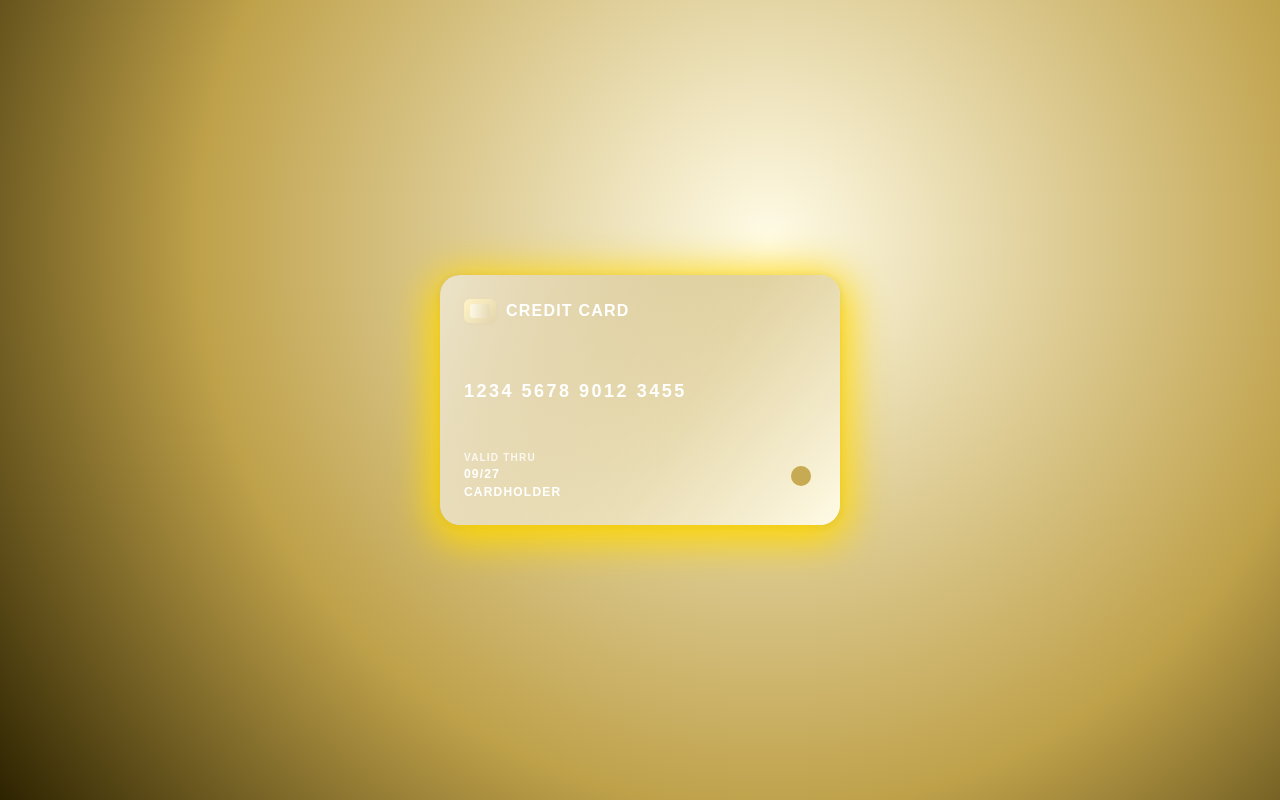
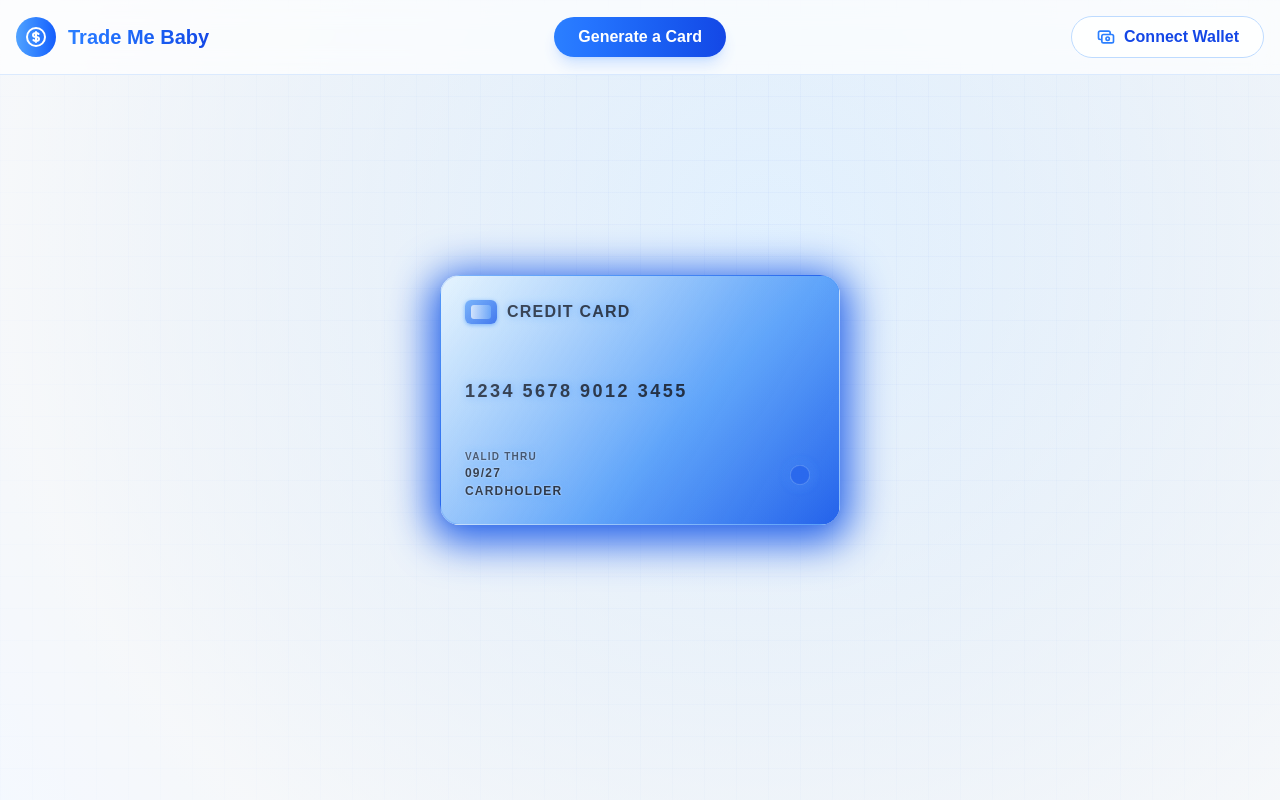
Before and after one commit to Avoisavo/EasyA-Wiser, a Next.js app: page /card in a window 1280 px wide. Built offline with nearby package versions, Linux system fonts and the light colour scheme.

Commit message:
change colour

```diff
--- /dev/null
+++ b/components/header.js
@@ -0,0 +1,66 @@
+import { motion } from 'framer-motion';
+
+export default function Header() {
+  return (
+    <header className="fixed top-0 left-0 right-0 z-50 backdrop-blur-md bg-white/70 border-b border-blue-100">
+      <div className="container mx-auto px-4 py-4">
+        <div className="flex items-center justify-between">
+          {/* Left side - Logo and Title */}
+          <div className="flex items-center space-x-3">
+            <div className="w-10 h-10 rounded-full bg-gradient-to-r from-blue-400 to-blue-600 flex items-center justify-center">
+              <svg
+                className="w-6 h-6 text-white"
+                fill="none"
+                stroke="currentColor"
+                viewBox="0 0 24 24"
+                xmlns="http://www.w3.org/2000/svg"
+              >
+                <path
+                  strokeLinecap="round"
+                  strokeLinejoin="round"
+                  strokeWidth={2}
+                  d="M12 8c-1.657 0-3 .895-3 2s1.343 2 3 2 3 .895 3 2-1.343 2-3 2m0-8c1.11 0 2.08.402 2.599 1M12 8V7m0 1v8m0 0v1m0-1c-1.11 0-2.08-.402-2.599-1M21 12a9 9 0 11-18 0 9 9 0 0118 0z"
+                />
+              </svg>
+            </div>
+            <span className="text-xl font-bold bg-clip-text text-transparent bg-gradient-to-r from-blue-500 to-blue-700">
+              Trade Me Baby
+            </span>
+          </div>
+
+          {/* Middle - Generate Card Button */}
+          <motion.button
+            whileHover={{ scale: 1.05 }}
+            whileTap={{ scale: 0.95 }}
+            className="px-6 py-2 rounded-full bg-gradient-to-r from-blue-500 to-blue-700 text-white font-semibold shadow-lg shadow-blue-500/20 hover:shadow-blue-500/40 transition-all duration-300"
+          >
+            Generate a Card
+          </motion.button>
+
+          {/* Right side - Connect Wallet Button */}
+          <motion.button
+            whileHover={{ scale: 1.05 }}
+            whileTap={{ scale: 0.95 }}
+            className="px-6 py-2 rounded-full border border-blue-200 bg-white/80 text-blue-700 font-semibold hover:bg-blue-50 transition-all duration-300 flex items-center space-x-2"
+          >
+            <svg
+              className="w-5 h-5 text-blue-500"
+              fill="none"
+              stroke="currentColor"
+              viewBox="0 0 24 24"
+              xmlns="http://www.w3.org/2000/svg"
+            >
+              <path
+                strokeLinecap="round"
+                strokeLinejoin="round"
+                strokeWidth={2}
+                d="M17 9V7a2 2 0 00-2-2H5a2 2 0 00-2 2v6a2 2 0 002 2h2m2 4h10a2 2 0 002-2v-6a2 2 0 00-2-2H9a2 2 0 00-2 2v6a2 2 0 002 2zm7-5a2 2 0 11-4 0 2 2 0 014 0z"
+              />
+            </svg>
+            <span>Connect Wallet</span>
+          </motion.button>
+        </div>
+      </div>
+    </header>
+  );
+}
--- a/pages/card.js
+++ b/pages/card.js
@@ -1,4 +1,5 @@
 import React, { useRef, useState } from 'react';
+import Header from '../components/header';
 
 const cardWidth = 400;
 const cardHeight = 250;
@@ -7,14 +8,17 @@ const cardStyle = {
   width: `${cardWidth}px`,
   height: `${cardHeight}px`,
   borderRadius: '20px',
-  boxShadow: '0 8px 40px 10px gold, 0 2px 8px rgba(0,0,0,0.2)',
-  background: 'linear-gradient(135deg, #bfa14a 0%, #fffbe6 100%)',
+  boxShadow: '0 8px 40px 10px #2563eb, 0 2px 8px rgba(0,0,0,0.08)',
+  background: 'linear-gradient(135deg, #e0f2fe 0%, #60a5fa 60%, #2563eb 100%)',
   position: 'absolute',
   top: '50%',
   left: '50%',
   transform: 'translate(-50%, -50%)',
   perspective: '1200px',
   cursor: 'grab',
+  color: '#1e293b',
+  border: '1.5px solid rgba(37,99,235,0.12)',
+  overflow: 'hidden',
 };
 
 const shineStyle = {
@@ -23,9 +27,10 @@ const shineStyle = {
   left: 0,
   width: '100%',
   height: '100%',
-  background: 'linear-gradient(120deg, rgba(255,255,255,0.7) 0%, rgba(255,255,255,0.1) 60%, rgba(255,255,255,0.0) 100%)',
+  background: 'linear-gradient(120deg, rgba(255,255,255,0.18) 0%, rgba(96,165,250,0.04) 60%, rgba(255,255,255,0.0) 100%)',
   borderRadius: '20px',
   pointerEvents: 'none',
+  zIndex: 10,
 };
 
 function CreditCard3D() {
@@ -61,18 +66,38 @@ function CreditCard3D() {
   });
 
   return (
+    <>
+      <Header />
       <div style={{
         minHeight: '100vh',
         width: '100vw',
-      background: 'radial-gradient(circle at 60% 30%, #fffbe6 0%, #bfa14a 60%, #2d2300 100%)',
+        position: 'relative',
         overflow: 'hidden',
-      position: 'relative',
+        background: 'radial-gradient(circle at 60% 30%, #f0f9ff 0%, #e0e7ef 80%, #dbeafe 100%)',
       }}>
+        {/* Grid overlay */}
+        <div style={{
+          position: 'absolute',
+          inset: 0,
+          zIndex: 0,
+          backgroundImage: `linear-gradient(to right, rgba(37,99,235,0.04) 1px, transparent 1px), linear-gradient(to bottom, rgba(37,99,235,0.04) 1px, transparent 1px)`,
+          backgroundSize: '32px 32px',
+          pointerEvents: 'none',
+        }} />
+        {/* Vignette overlay */}
+        <div style={{
+          position: 'absolute',
+          inset: 0,
+          zIndex: 1,
+          background: 'radial-gradient(circle at 60% 30%, rgba(96,165,250,0.10) 0%, rgba(255,255,255,0.7) 80%)',
+          pointerEvents: 'none',
+        }} />
         <div
           style={{
             ...cardStyle,
             transform: `translate(-50%, -50%) rotateY(${rotation}deg)`,
             transition: dragging.current ? 'none' : 'box-shadow 0.3s',
+            zIndex: 2,
           }}
           onMouseDown={handleMouseDown}
         >
@@ -92,12 +117,13 @@ function CreditCard3D() {
               flexDirection: 'column',
               justifyContent: 'space-between',
               padding: '24px',
-            color: '#fff',
+              color: '#1e293b',
               fontFamily: 'sans-serif',
               fontWeight: 600,
               letterSpacing: '1.2px',
               zIndex: 2,
               fontSize: '13px',
+              textShadow: '0 0 8px #60a5fa, 0 0 2px #fff',
             }}>
               <div style={{ display: 'flex', alignItems: 'center', gap: 10 }}>
                 {/* Chip */}
@@ -105,8 +131,8 @@ function CreditCard3D() {
                   width: 32,
                   height: 24,
                   borderRadius: 6,
-                background: 'linear-gradient(135deg, #ffe066 0%, #bfa14a 100%)',
-                boxShadow: '0 1px 4px #bfa14a',
+                  background: 'linear-gradient(135deg, #60a5fa 0%, #2563eb 100%)',
+                  boxShadow: '0 1px 4px #60a5fa',
                   display: 'flex',
                   alignItems: 'center',
                   justifyContent: 'center',
@@ -115,41 +141,43 @@ function CreditCard3D() {
                     width: 20,
                     height: 14,
                     borderRadius: 3,
-                  background: 'linear-gradient(90deg, #fffbe6 0%, #bfa14a 100%)',
+                    background: 'linear-gradient(90deg, #fff 0%, #60a5fa 100%)',
                     opacity: 0.7,
                   }} />
                 </div>
-              <span style={{ fontSize: 16, color: '#fff', fontWeight: 700 }}>CREDIT CARD</span>
+                <span style={{ fontSize: 16, color: '#1e293b', fontWeight: 700, textShadow: '0 0 8px #60a5fa' }}>CREDIT CARD</span>
               </div>
-            <div style={{ fontSize: 18, letterSpacing: '2.5px', margin: '18px 0 0 0', color: '#fff' }}>
+              <div style={{ fontSize: 18, letterSpacing: '2.5px', margin: '18px 0 0 0', color: '#1e293b', textShadow: '0 0 8px #60a5fa' }}>
                 1234  5678  9012  3455
               </div>
               <div style={{ display: 'flex', justifyContent: 'space-between', alignItems: 'center', marginTop: 8 }}>
                 <div>
-                <div style={{ fontSize: 10, color: '#fff', opacity: 0.8 }}>VALID THRU</div>
-                <div style={{ fontSize: 12, color: '#fff', fontWeight: 700 }}>09/27</div>
-                <div style={{ fontSize: 12, color: '#fff', fontWeight: 700 }}>CARDHOLDER</div>
+                  <div style={{ fontSize: 10, color: '#1e293b', opacity: 0.8 }}>VALID THRU</div>
+                  <div style={{ fontSize: 12, color: '#1e293b', fontWeight: 700 }}>09/27</div>
+                  <div style={{ fontSize: 12, color: '#1e293b', fontWeight: 700 }}>CARDHOLDER</div>
                 </div>
-              {/* Mastercard logo */}
+                {/* Blue Mastercard logo */}
                 <div style={{ display: 'flex', alignItems: 'center', gap: -8 }}>
                   <div style={{
                     width: 20,
                     height: 20,
                     borderRadius: '50%',
-                  background: '#ffe066',
+                    background: 'radial-gradient(circle, #60a5fa 60%, #e0f2fe 100%)',
                     opacity: 0.9,
                     position: 'relative',
                     left: 5,
+                    boxShadow: '0 0 12px #60a5fa',
                   }} />
                   <div style={{
                     width: 20,
                     height: 20,
                     borderRadius: '50%',
-                  background: '#bfa14a',
+                    background: 'radial-gradient(circle, #2563eb 60%, #e0f2fe 100%)',
                     opacity: 0.9,
                     position: 'relative',
                     right: 5,
                     marginLeft: -10,
+                    boxShadow: '0 0 12px #2563eb',
                   }} />
                 </div>
               </div>
@@ -162,7 +190,7 @@ function CreditCard3D() {
               height: '100%',
               backfaceVisibility: 'hidden',
               transform: 'rotateY(180deg)',
-            background: 'linear-gradient(135deg, #ff4b2b 0%, #ff416c 100%)',
+              background: 'linear-gradient(135deg, #e0f2fe 0%, #60a5fa 60%, #2563eb 100%)',
               borderRadius: '20px',
               display: 'flex',
               flexDirection: 'column',
@@ -171,27 +199,29 @@ function CreditCard3D() {
               zIndex: 1,
               fontSize: '13px',
               boxSizing: 'border-box',
-            boxShadow: '0 0 32px 0 #2193b055',
+              boxShadow: '0 0 32px 0 #60a5fa55',
+              color: '#1e293b',
+              textShadow: '0 0 8px #60a5fa, 0 0 2px #fff',
             }}>
               {/* Customer service info */}
               <div style={{
                 width: '100%',
-              color: '#fff',
+                color: '#1e293b',
                 fontSize: 12,
                 marginBottom: 8,
                 fontWeight: 500,
-              textShadow: '0 1px 2px #2193b0',
+                textShadow: '0 1px 2px #60a5fa',
               }}>
-              For customer service, call <span style={{color:'#e6e6e6'}}>+123-456-789</span> or <span style={{color:'#e6e6e6'}}>+0-000-123-456</span>
+                For customer service, call <span style={{color:'#2563eb'}}>+123-456-789</span> or <span style={{color:'#2563eb'}}>+0-000-123-456</span>
               </div>
               {/* Black magnetic stripe */}
               <div style={{
                 width: '100%',
                 height: 28,
-              background: 'linear-gradient(120deg, #222 80%, #444 100%)',
+                background: 'linear-gradient(120deg, #cbd5e1 80%, #e0e7ef 100%)',
                 borderRadius: 6,
                 marginBottom: 18,
-              boxShadow: '0 2px 8px #0002',
+                boxShadow: '0 2px 8px #2563eb22',
               }} />
               {/* Signature and CVV row */}
               <div style={{
@@ -210,19 +240,19 @@ function CreditCard3D() {
                   display: 'flex',
                   alignItems: 'center',
                   paddingLeft: 8,
-                color: '#333',
+                  color: '#2563eb',
                   fontSize: 11,
                   fontFamily: 'monospace',
-                boxShadow: '0 1px 2px #2193b033',
-                border: '1px solid #e6e6e6',
+                  boxShadow: '0 1px 2px #60a5fa33',
+                  border: '1px solid #e0e7ef',
                   letterSpacing: 2,
                   position: 'relative',
                   overflow: 'hidden',
                 }}>
                   {/* Blue signature lines */}
-                <div style={{position:'absolute',top:4,left:8,right:8,height:2,background:'#b3e0f7'}}></div>
-                <div style={{position:'absolute',top:10,left:8,right:8,height:2,background:'#b3e0f7'}}></div>
-                <div style={{position:'absolute',top:16,left:8,right:8,height:2,background:'#b3e0f7'}}></div>
+                  <div style={{position:'absolute',top:4,left:8,right:8,height:2,background:'#60a5fa'}}></div>
+                  <div style={{position:'absolute',top:10,left:8,right:8,height:2,background:'#60a5fa'}}></div>
+                  <div style={{position:'absolute',top:16,left:8,right:8,height:2,background:'#60a5fa'}}></div>
                 </div>
                 {/* CVV */}
                 <div style={{
@@ -234,12 +264,12 @@ function CreditCard3D() {
                   display: 'flex',
                   alignItems: 'center',
                   justifyContent: 'center',
-                color: '#222',
+                  color: '#2563eb',
                   fontWeight: 700,
                   fontSize: 13,
                   fontFamily: 'monospace',
-                boxShadow: '0 1px 2px #2193b033',
-                border: '1px solid #e6e6e6',
+                  boxShadow: '0 1px 2px #60a5fa33',
+                  border: '1px solid #e0e7ef',
                 }}>
                   123
                 </div>
@@ -247,11 +277,11 @@ function CreditCard3D() {
               {/* Placeholder text */}
               <div style={{
                 marginTop: 18,
-              color: '#fff',
+                color: '#1e293b',
                 fontSize: 11,
                 opacity: 0.9,
                 lineHeight: 1.4,
-              textShadow: '0 1px 2px #2193b0',
+                textShadow: '0 1px 2px #60a5fa',
               }}>
                 Lorem ipsum dolor sit amet, consectetur adipiscing elit, sed do eiusmod tempor incididunt ut labore et dolore magna aliqua. Ut enim ad minim veniam, quis nostrud exercitation ullamco laboris nisi ut aliquip ex ea commodo consequat<br />
                 Duis aute irure dolor in reprehenderit in voluptate velit esse cillum dolore eu fugiat nulla pariatur. Excepteur sint occaecat cupidatat non proident, sunt in culpa qui officia deserunt mollit anim id est laborum
@@ -261,6 +291,7 @@ function CreditCard3D() {
           </div>
         </div>
       </div>
+    </>
   );
 }
 
```
Also changed, not shown: pages/landing.js (+14 -14 lines). Lines whose indentation alone changed are shown as unchanged.
